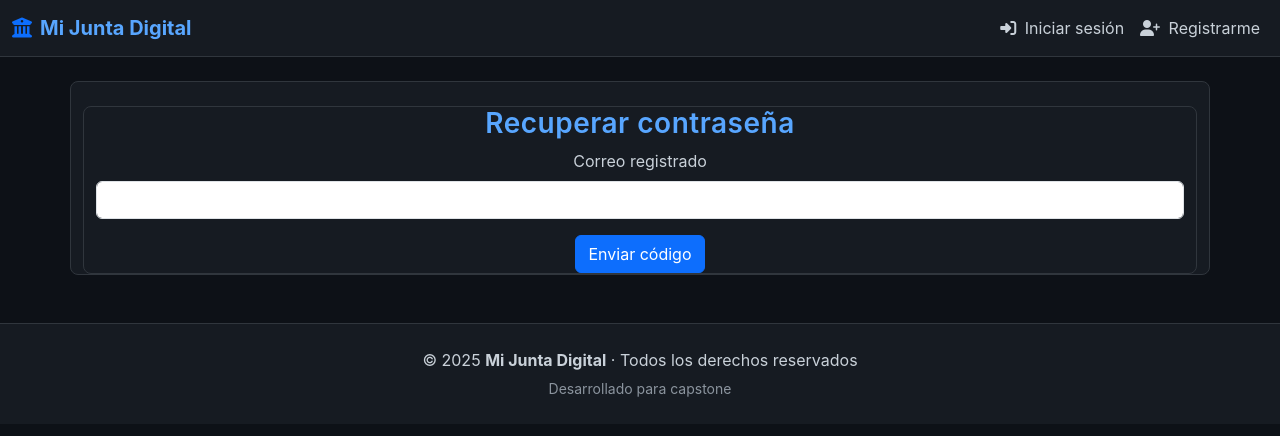
After one commit to Felifhh/Proyecto_Titulo, a Django app: page /usuarios/recuperar/ in a window 1280 px wide. The commit adds this page. Shown: the top 436 px of the page. Run offline with Django 5.2, Linux system fonts and the light colour scheme; some libraries are stand-ins or nearby versions.

Commit message:
Nuevo js para mensajes y recuperacion de contraseña

```diff
--- a/MijuntaDigital/Usuarios/urls.py
+++ b/MijuntaDigital/Usuarios/urls.py
@@ -10,6 +10,9 @@ urlpatterns = [
     path('validacion/<int:pk>/aprobar/', views.aprobar_vecino, name='usuarios_aprobar'),
     path('validacion/<int:pk>/rechazar/', views.rechazar_vecino, name='usuarios_rechazar'),
     path('perfil/<int:id_vecino>/', views.perfil_vecino, name='perfil_vecino'),
+    path("recuperar/", views.solicitar_recuperacion, name="solicitar_recuperacion"),
+    path("verificar-codigo/", views.verificar_codigo, name="verificar_codigo"),
+    path("cambiar-contrasena/", views.cambiar_contrasena, name="cambiar_contrasena"),
 
     path('directiva/', views.vista_directiva, name='Directiva'),
 
--- a/MijuntaDigital/Usuarios/views.py
+++ b/MijuntaDigital/Usuarios/views.py
@@ -5,7 +5,7 @@ from django.shortcuts import render, get_object_or_404, redirect
 from django.contrib import messages
 from django.views.decorators.http import require_http_methods, require_POST
 from django.contrib.auth.hashers import check_password
-from Auditoria.utils import registrar_evento  # 👈 NUEVA IMPORTACIÓN
+from Auditoria.utils import registrar_evento  #  NUEVA IMPORTACIÓN
 
 # Formularios y Modelos
 from .forms import RegistroVecinoForm, LoginForm, FotoPerfilForm
@@ -15,6 +15,11 @@ from Solicitudes.models import Solicitud
 from Reserva.models import Reserva
 from Usuarios.decorators import require_role
 import requests
+
+from django.utils.crypto import get_random_string
+from django.contrib.auth.hashers import make_password
+from django.utils import timezone
+from datetime import timedelta
 
 
 def notificar_n8n(evento, datos):
@@ -358,3 +363,129 @@ def cambiar_rol(request, id_vecino):
         vecino.save()
         messages.success(request, f"Rol de {vecino.nombre} actualizado correctamente.")
     return redirect("gestion_usuarios")
+
+
+# ==============================================
+# RECUPERACIÓN DE CONTRASEÑA
+# ==============================================
+
+# Diccionario temporal para almacenar los códigos de verificación
+codigos_reset = {}
+
+
+def solicitar_recuperacion(request):
+    if request.method == "POST":
+        correo = request.POST.get("correo")
+        try:
+            vecino = Vecino.objects.get(correo=correo, estado="Activo")
+
+            # Generar código temporal de 6 dígitos
+            codigo = get_random_string(length=6, allowed_chars="0123456789")
+
+            # Guardar en diccionario y sesión
+            codigos_reset[correo] = {
+                "codigo": codigo,
+                "expira": timezone.now() + timedelta(minutes=5)
+            }
+            request.session["correo_reset"] = correo  # Guarda el correo para el siguiente paso
+
+            # Enviar por n8n
+            notificar_n8n("recuperacion_codigo", {
+                "nombre": vecino.nombre,
+                "correo": vecino.correo,
+                "codigo": codigo
+            })
+
+            messages.success(request, "Se ha enviado un código de verificación a tu correo electrónico.")
+            return redirect("verificar_codigo")
+
+        except Vecino.DoesNotExist:
+            messages.error(request, "No existe una cuenta activa con ese correo.")
+
+    return render(request, "Usuarios/recuperar_contrasena.html")
+
+
+
+def verificar_codigo(request):
+    correo = request.session.get("correo_reset")
+
+    if not correo:
+        messages.error(request, "No hay una solicitud activa de recuperación.")
+        return redirect("solicitar_recuperacion")
+
+    if request.method == "POST":
+        codigo_ingresado = request.POST.get("codigo")
+
+        datos_guardados = codigos_reset.get(correo)
+        if not datos_guardados:
+            messages.error(request, "No hay una solicitud activa para este correo.")
+            return redirect("solicitar_recuperacion")
+
+        # Validar código y tiempo de expiración
+        if timezone.now() > datos_guardados["expira"]:
+            del codigos_reset[correo]
+            request.session.pop("correo_reset", None)
+            messages.error(request, "El código ha expirado. Solicita uno nuevo.")
+            return redirect("solicitar_recuperacion")
+
+        if codigo_ingresado != datos_guardados["codigo"]:
+            messages.error(request, "Código incorrecto.")
+            return render(request, "Usuarios/verificar_codigo.html", {"correo": correo})
+
+        # Si es correcto, pasar al cambio de contraseña
+        messages.success(request, "Código verificado correctamente. Ahora puedes cambiar tu contraseña.")
+        return redirect("cambiar_contrasena")
+
+    return render(request, "Usuarios/verificar_codigo.html", {"correo": correo})
+
+
+
+def cambiar_contrasena(request):
+    """
+    Paso 3: Permite establecer una nueva contraseña (no igual a la anterior).
+    """
+    correo = request.session.get("correo_reset")
+    if not correo:
+        messages.error(request, "No hay una solicitud de recuperación activa.")
+        return redirect("solicitar_recuperacion")
+
+    if request.method == "POST":
+        nueva = request.POST.get("nueva")
+        confirmar = request.POST.get("confirmar")
+
+        if nueva != confirmar:
+            messages.error(request, "Las contraseñas no coinciden.")
+            return render(request, "Usuarios/cambiar_contrasena.html")
+
+        try:
+            vecino = Vecino.objects.get(correo=correo)
+        except Vecino.DoesNotExist:
+            messages.error(request, "Usuario no encontrado.")
+            return redirect("solicitar_recuperacion")
+
+        # Validar que no sea igual a la anterior
+        if check_password(nueva, vecino.contrasena):
+            messages.error(request, "La nueva contraseña no puede ser igual a la anterior.")
+            return render(request, "Usuarios/cambiar_contrasena.html")
+
+        # Actualizar contraseña
+        vecino.contrasena = make_password(nueva)
+        vecino.save()
+
+        # Notificar por n8n
+        notificar_n8n("contrasena_actualizada", {
+            "nombre": vecino.nombre,
+            "correo": vecino.correo,
+            "fecha": timezone.localtime().strftime("%Y-%m-%d %H:%M:%S")
+        })
+
+        registrar_evento(request, f"Recuperación de contraseña exitosa para {vecino.nombre}", "Éxito")
+
+        # Limpiar sesión y código
+        request.session.pop("correo_reset", None)
+        codigos_reset.pop(correo, None)
+
+        messages.success(request, "Tu contraseña fue actualizada correctamente.")
+        return redirect("home")
+
+    return render(request, "Usuarios/cambiar_contrasena.html")
--- /dev/null
+++ b/MijuntaDigital/templates/Usuarios/recuperar_contrasena.html
@@ -0,0 +1,33 @@
+{% extends 'base.html' %}
+{% load static %}
+{% block content %}
+<!-- MENSAJES FLASH -->
+{% if messages %}
+<div class="container mt-4 d-flex justify-content-center" style="border: 0cap;">
+    <div class="col-md-8">
+        {% for message in messages %}
+        <div class="alert alert-{{ message.tags }} alert-dismissible fade show shadow-sm text-center position-relative"
+            role="alert">
+            <i class="fa-solid fa-circle-info me-2"></i> {{ message }}
+            <button type="button" class="btn-close" data-bs-dismiss="alert" aria-label="Cerrar"></button>
+
+            <!-- Barra de progreso -->
+            <div class="alert-progress"></div>
+        </div>
+        {% endfor %}
+    </div>
+</div>
+<script src="{% static 'js/mensaje.js' %}"></script>
+{% endif %}
+
+<div class="container mt-4 text-center">
+    <h3>Recuperar contraseña</h3>
+    <form method="POST">{% csrf_token %}
+        <div class="mb-3">
+            <label class="form-label">Correo registrado</label>
+            <input type="email" name="correo" class="form-control" required>
+        </div>
+        <button class="btn btn-primary">Enviar código</button>
+    </form>
+</div>
+{% endblock %}
--- a/MijuntaDigital/templates/base.html
+++ b/MijuntaDigital/templates/base.html
@@ -7,8 +7,10 @@
   <title>Inicio - Mi Junta Digital</title>
   <meta name="viewport" content="width=device-width, initial-scale=1">
 
-  <link rel="stylesheet" href="{% static 'css/estilo_global.css' %}">
+  <!-- Bootstrap primero -->
   <link href="https://cdn.jsdelivr.net/npm/bootstrap@5.3.3/dist/css/bootstrap.min.css" rel="stylesheet">
+  <!-- Tu CSS global DESPUÉS (con cache-busting) -->
+  <link rel="stylesheet" href="{% static 'css/estilo_global.css' %}?v=3">
   <link rel="stylesheet" href="https://cdnjs.cloudflare.com/ajax/libs/font-awesome/6.5.0/css/all.min.css">
 
   {% block extra_head %}{% endblock %}
@@ -110,7 +112,7 @@
               </li>
               <li>
                 <a class="dropdown-item text-light" href="{% url 'lista_documentos' %}">
-                  <i class="fa-solid fa-file-lines me-2 text-warning"></i> Documentos Institucionales
+                  <i class="fa-solid fa-file-lines me-2 text-warning"></i> Documentos
                 </a>
               </li>
 
@@ -239,6 +241,10 @@
             <button type="submit" class="btn btn-primary">Entrar</button>
             <button type="button" class="btn btn-secondary" data-bs-dismiss="modal">Cancelar</button>
           </div>
+          <div class="modal-footer" style="border: 0cap;">
+          <a href="{% url 'solicitar_recuperacion' %}">No recuerdo mi contraseña</a>
+          </div>
+
         </form>
       </div>
     </div>
```
Also changed, not shown: MijuntaDigital/static/css/estilo_global.css (+46 -0 lines), MijuntaDigital/static/js/mensaje.js (added, +10 -0 lines), MijuntaDigital/templates/Usuarios/cambiar_contrasena.html (added, +36 -0 lines), MijuntaDigital/templates/Usuarios/verificar_codigo.html (added, +32 -0 lines), MijuntaDigital/templates/home.html (+7 -5 lines).
